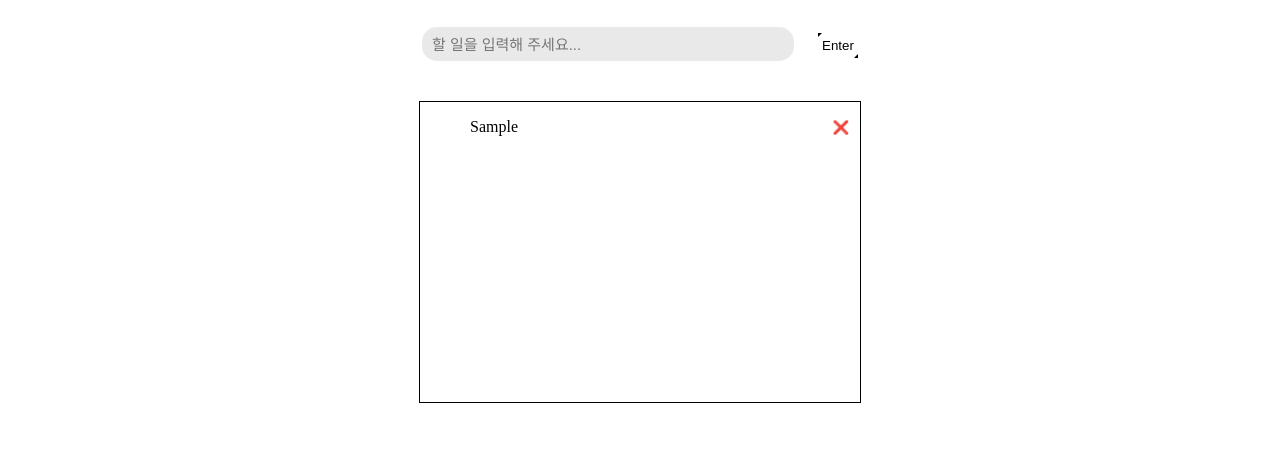
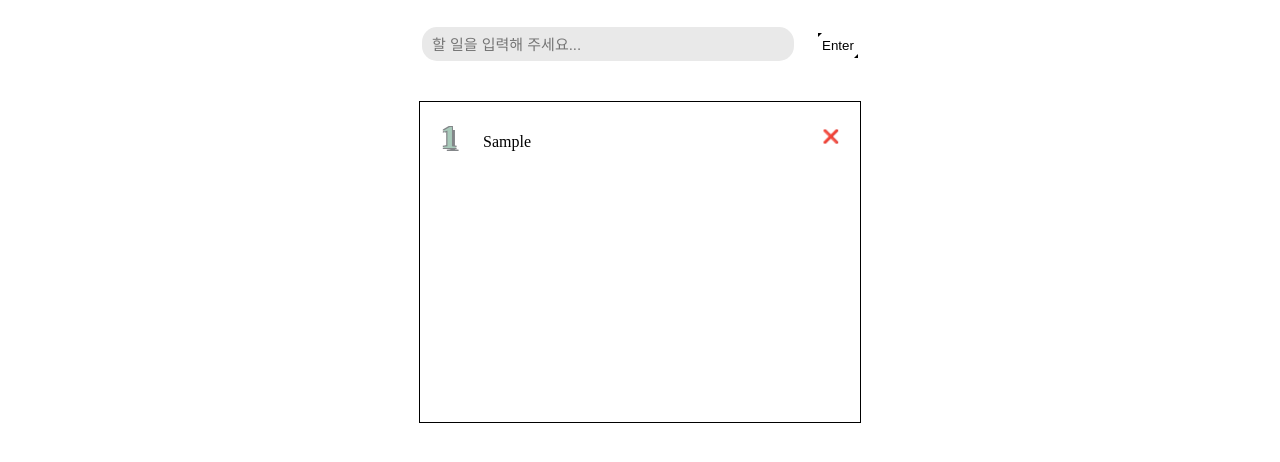
Before and after one commit to Hongseongyun/aicc_todolist, a plain HTML site: page index.html in a window 1280 px wide. Both pictures are taken after typing "Sample" into the empty fields and a click on the button "Enter". Shown: the part 70-532 px from the top of the page. Drawn offline with Linux system fonts and the light colour scheme.

Commit message:
05121812

```diff
--- a/style.css
+++ b/style.css
@@ -96,25 +96,50 @@ div > form > button:hover:after {
 }
 
 .show-todo #todo-list {
-  width: 400px;
+  width: 420px;
   height: 300px;
   border: 1px solid #000;
   overflow: auto;
   margin-top: 40px;
+  padding: 10px;
+}
+
+.show-todo ul {
+  counter-reset: li 0;
 }
 
 .show-todo ul li {
-  height: 40px;
+  position: relative; /* Create a positioning context */
+  list-style: none; /* Disable the normal item numbering */
+  margin: 1rem 0 1rem 2rem;
+  padding: 0 0 0 1rem;
   text-align: left;
-  padding: 5px;
-  display: flex;
-  position: relative;
-  align-items: center;
+}
+
+.show-todo ul li:before {
+  counter-increment: li 1; /* Increment the counter by 1 */
+  content: counter(li); /* Use the counter as content */
+  /* Position and style the number */
+  position: absolute;
+  top: -0.3em; /* move numbers up or down as needed */
+  left: -0.9em;
+  width: 1em;
+  text-align: center;
+  -moz-box-sizing: border-box;
+  -webkit-box-sizing: border-box;
+  box-sizing: border-box;
+  font-size: 2em;
+  font-weight: bold;
+  font-weight: 700;
+  color: #a8caba;
+  text-shadow: 3px 3px 0 #838689, -1px -1px 0 #838689, 1px -1px 0 #838689,
+    -1px 1px 0 #838689, 1px 1px 0 #838689;
 }
 
 .show-todo ul li span {
   display: inline-block;
   width: 300px;
+  height: 30px;
   padding: 5px;
   white-space: nowrap;
   overflow: hidden;
@@ -126,6 +151,7 @@ div > form > button:hover:after {
   background: #fff;
   position: absolute;
   right: 5px;
+  padding-left: 10px;
 }
 
 .show-todo ul li button:hover {
```
